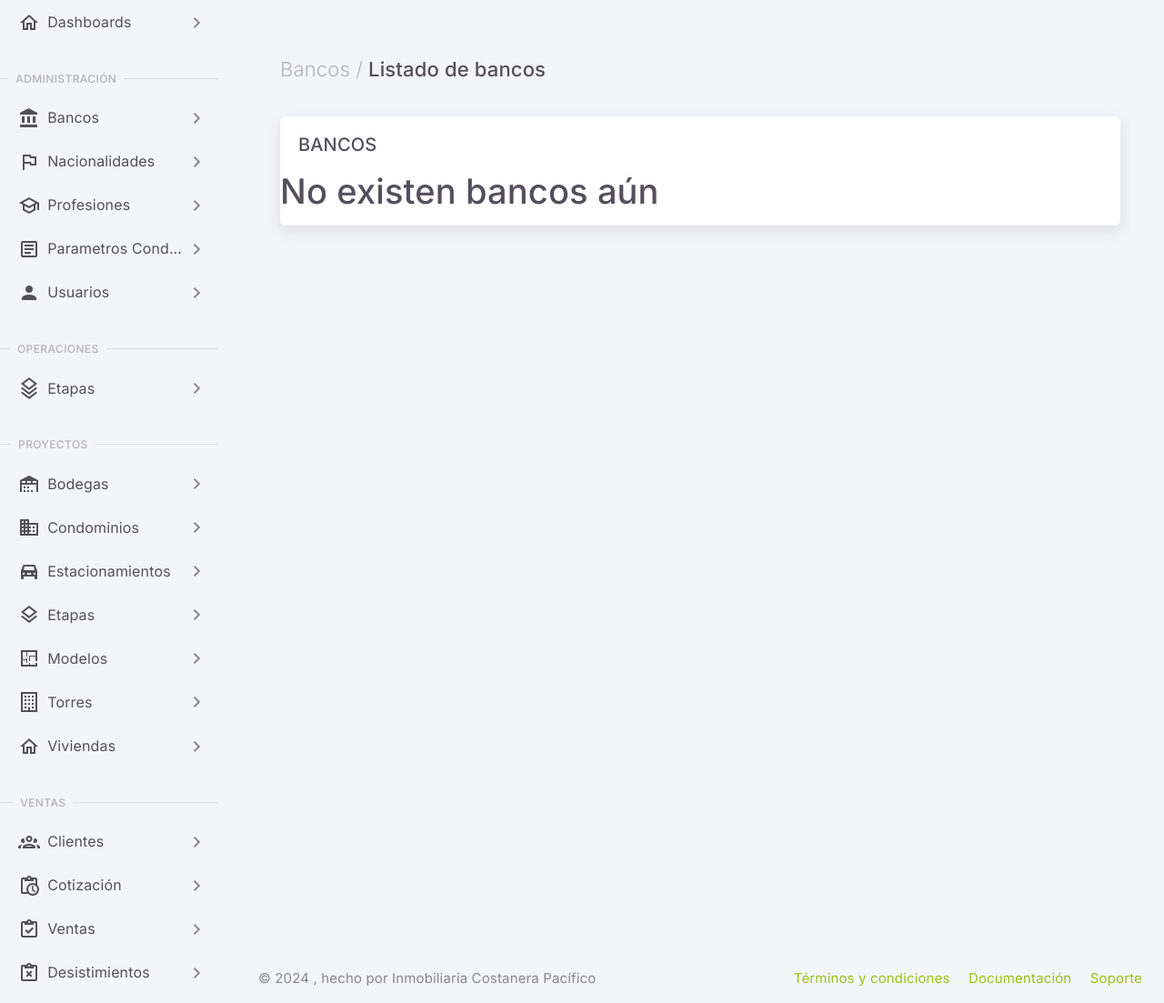
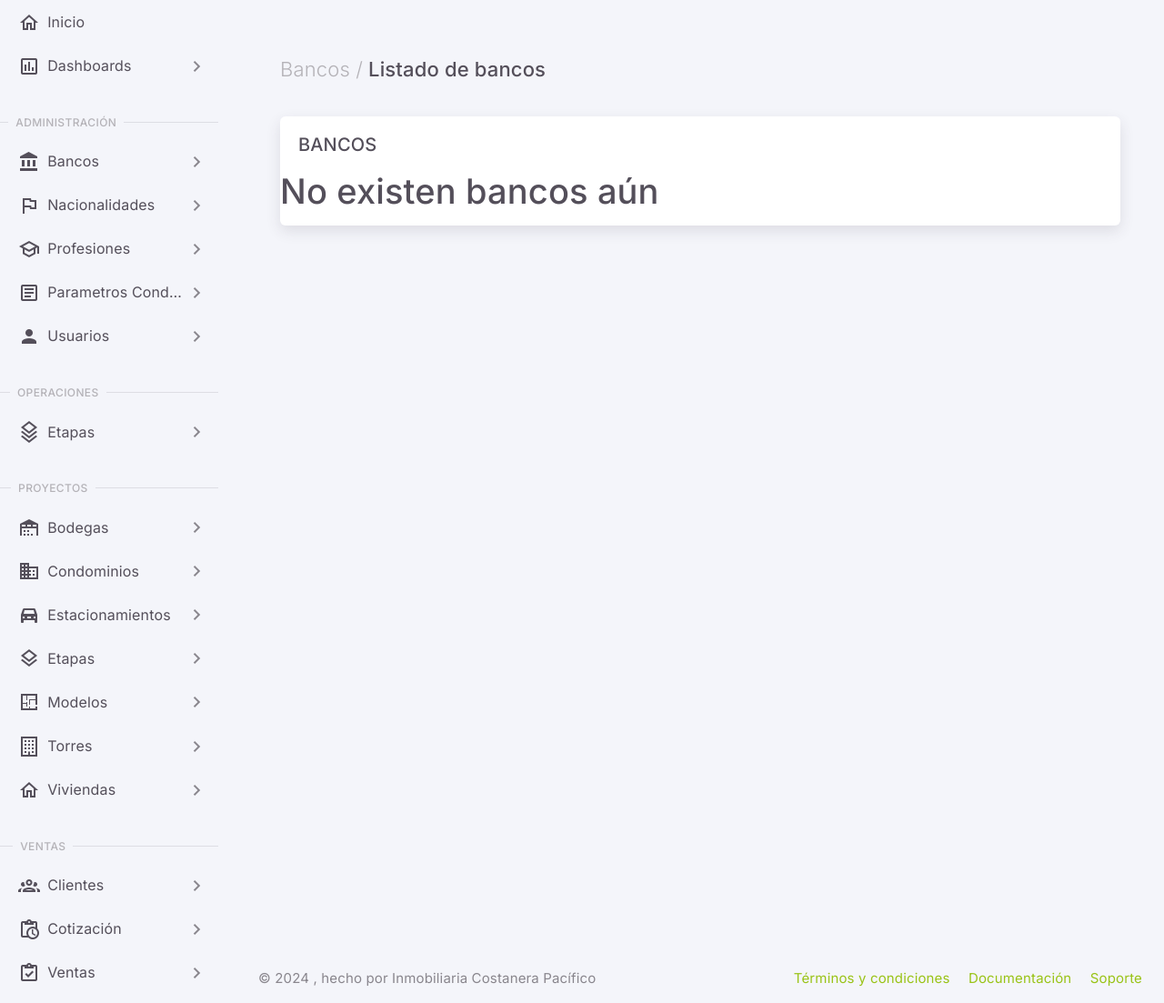
Before and after one commit to icpacifico/SistemaDeOperaciones, a Django app: page /administracion/listar_banco/ in a window 1280 px wide. Shown: the part 64-1167 px from the top of the page at 91% size. Run offline with Django 4.2, Linux system fonts and the light colour scheme; the visitor is signed in with stand-in values (Sample User, id 1); data that the repository does not hold is empty; some libraries are stand-ins or nearby versions.

Commit message:
Update navbar.html

```diff
--- a/SistemaDeOperaciones/templates/pages/navbar.html
+++ b/SistemaDeOperaciones/templates/pages/navbar.html
@@ -4,7 +4,7 @@
 {% block navbar %}
 <aside id="layout-menu" class="layout-menu menu-vertical menu bg-menu-theme">
     <div class="app-brand demo">
-      <a href="index.html" class="app-brand-link">
+      <a href="{% url 'index' %}" class="app-brand-link">
         <span class="app-brand-logo demo me-1">
           <span style="color: var(--bs-primary)">
             <img src="{% static '/assets/img/illustrations/logoCrop.jpg'  %}" style="width:50px;height:50px;">
@@ -24,8 +24,14 @@
     <ul class="menu-inner py-1">
       <!-- Dashboards -->
       <li class="menu-item">
+        <a href="{% url 'index' %}" class="menu-link">
+          <i class="menu-icon tf-icons mdi mdi-home-outline"></i>
+          <div data-i18n="Dashboards">Inicio</div>
+        </a>
+      </li>
+      <li class="menu-item">
         <a href="javascript:void(0);" class="menu-link menu-toggle">
-          <i class="menu-icon tf-icons mdi mdi-home-outline"></i>
+          <i class="menu-icon tf-icons mdi mdi-chart-box-outline"></i>
           <div data-i18n="Dashboards">Dashboards</div>
         </a>
         <ul class="menu-sub">
```
